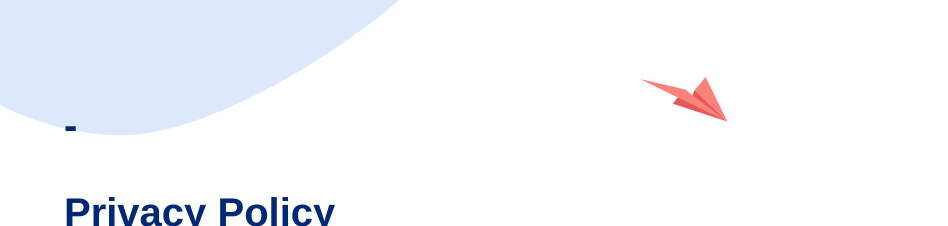
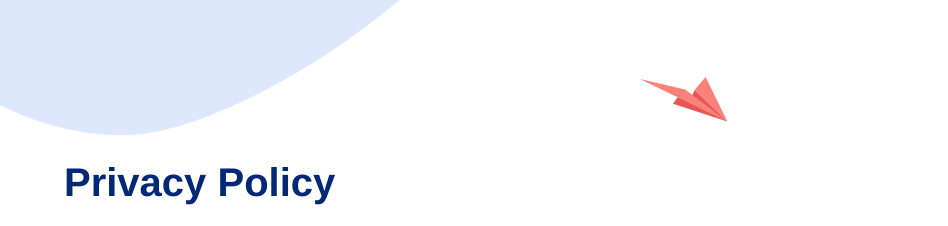
Before and after one commit to ChristopheCode/casualenglish, a plain HTML site: page confidentialite.html in a window 1280 px wide. Shown: the top 226 px of the page, 0-948 px from the left. Drawn offline with Linux system fonts and the light colour scheme.

Commit message:
Fix HTML formatting and update privacy policy content

```diff
--- a/confidentialite.html
+++ b/confidentialite.html
@@ -199,7 +199,7 @@
     <div class="content">
       <div class="left">
         <br><br>
-      <h1>-</h1><br>
+      <h1> </h1><br>
       <h1>Privacy Policy</h1>
 
       <p>
```
